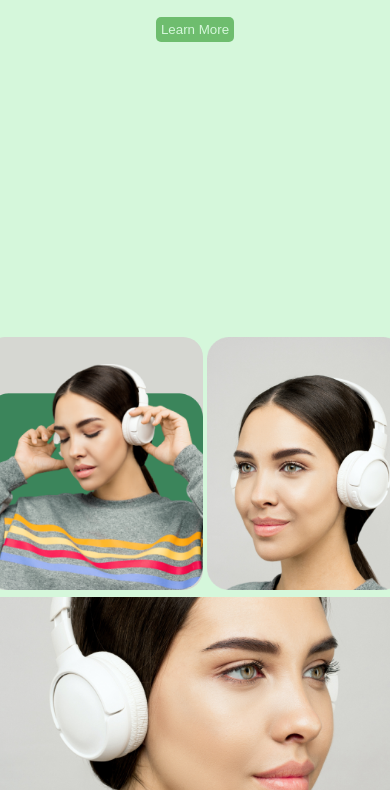
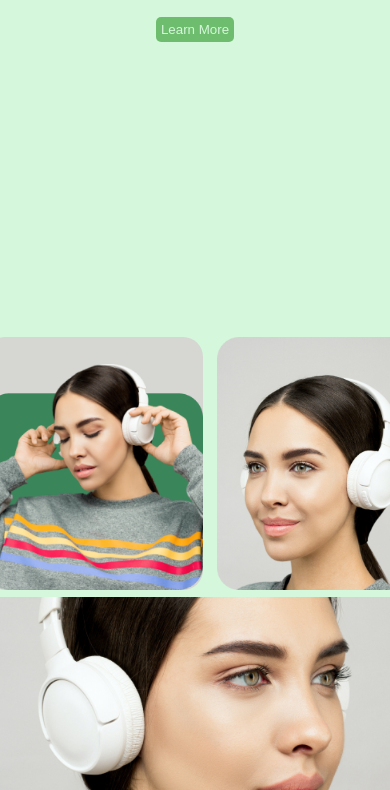
Before and after one commit to divyanshmishra321/PW-2nd-feb-Project, a plain HTML site: page index.html in a window 390 px wide. Shown: the part 473-1263 px from the top of the page. Drawn offline with Linux system fonts and the light colour scheme.

Commit message:
final full Responsive

```diff
--- a/style.css
+++ b/style.css
@@ -50,7 +50,7 @@ body {
   height: auto;
   display: flex;
   align-items: center;
-  justify-content: space-around;
+  justify-content: space-between;
 }
 
 /* Designing Left Sub-Section here */
@@ -96,6 +96,7 @@ body {
 
 .Right_main_section {
   /* height: 100vh; */
+  margin-right: 100px;
   display: flex;
   align-items: center;
   justify-content: center;
@@ -107,7 +108,7 @@ body {
 }
 
 .last_third_img img {
-  height: 25vh;
+  height: 27vh;
 }
 
 .mockup_img3:hover {
@@ -123,7 +124,11 @@ body {
   cursor: pointer;
 }
 
+.mockup_img2 {
+  margin: 0px 10px;
+}
 .mockup_img1 {
+  margin: 0px 10px;
   background-color: #d6d7d2;
   border-radius: 20px;
 }
@@ -141,7 +146,6 @@ body {
 
 @media (max-width: 600px) {
   .section {
-
     height: auto;
     display: flex;
     align-items: center;
@@ -170,10 +174,9 @@ body {
 
   .nav_menu ul li {
     list-style: none;
-
   }
   .nav_menu ul li a {
-    display:block;
+    display: block;
     text-align: center;
     text-decoration: none;
     color: black;
@@ -181,13 +184,9 @@ body {
     font-size: 4vw;
 
     border-radius: 5px;
-
-
-
   }
   .nav_menu ul li a:hover {
     color: green;
-
   }
   .learnmorebtn {
     display: flex;
@@ -195,7 +194,7 @@ body {
     justify-content: center;
   }
 
-  .maintext{
+  .maintext {
     text-align: center;
   }
 
@@ -205,7 +204,14 @@ body {
     align-items: center;
     justify-content: center;
     flex-direction: column;
-
+    margin-right: 0px;
     margin-bottom: 50px;
   }
+
+  .mockup_img2 {
+    margin: 0;
+  }
+  .mockup_img1 {
+    margin: 0px 10px;
+  }
 }
```
Also changed, not shown: index.html (+3 -3 lines).
